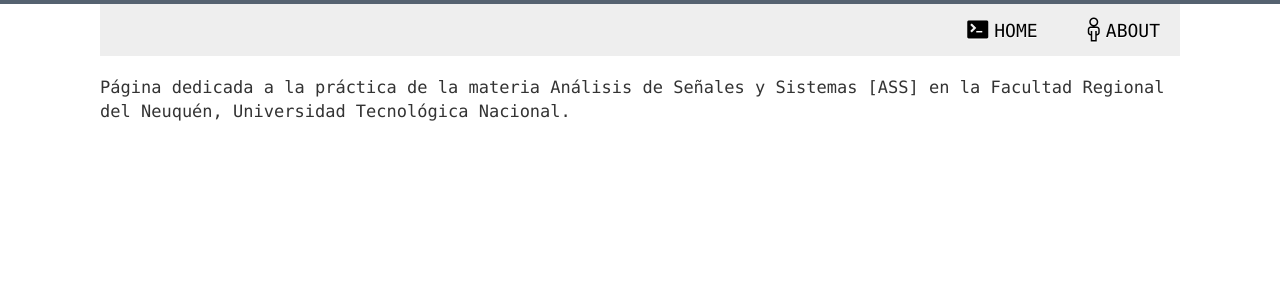
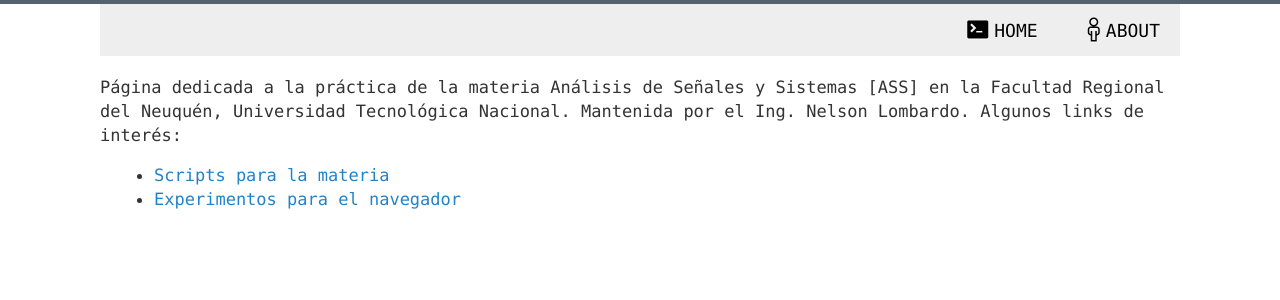
Before and after one commit to 1nv1/UTN-FRN-ASS, a Jekyll site: the page built from about.md, in a window 1280 px wide. Shown: the top 300 px of the page. Built offline with Jekyll 4.4.1, drawn with Linux system fonts in a browser that asks for light colours.

Commit message:
Updated about page

```diff
--- a/_config.yml
+++ b/_config.yml
@@ -2,7 +2,10 @@ name: A.S.S.
 description: >
     Sitio para el intercambio de la práctica.
 about: >
-    Página dedicada a la práctica de la materia Análisis de Señales y Sistemas [ASS] en la Facultad Regional del Neuquén, Universidad Tecnológica Nacional.
+    Página dedicada a la práctica de la materia Análisis de Señales y Sistemas [ASS] en la Facultad Regional del Neuquén, Universidad Tecnológica Nacional. Mantenida por el Ing. Nelson Lombardo.
+    Algunos links de interés:
+      - [Scripts para la materia](https://github.com/1nv1/ASS-Software)
+      - [Experimentos para el navegador](https://github.com/1nv1/experiments)
 master_repo: false
 url: "https://1nv1.github.io/UTN-FRN-ASS/"
 markdown: kramdown
```
